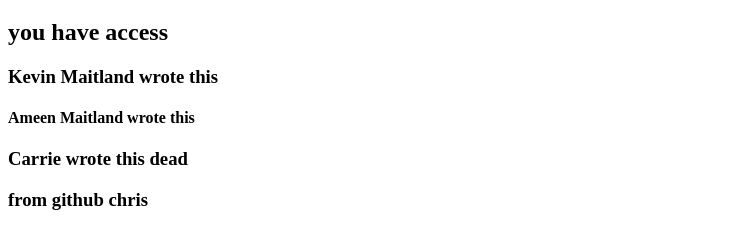
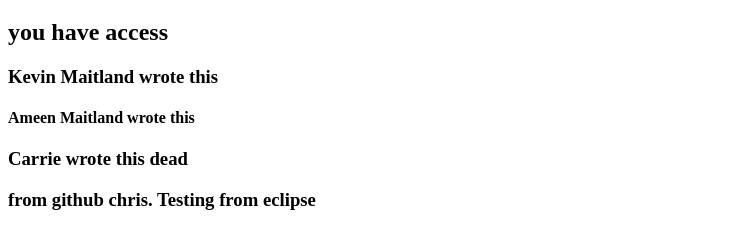
Before and after one commit to Ameen1001/web, a plain HTML site: page My First Dynamic Web Project/WebContent/index.html in a window 1280 px wide. Shown: the part 61-310 px from the top of the page, without its empty margins (0-748 px from the left). Drawn offline with Linux system fonts and the light colour scheme.

Commit message:
edit on my eclipse

```diff
--- a/My First Dynamic Web Project/WebContent/index.html
+++ b/My First Dynamic Web Project/WebContent/index.html
@@ -10,6 +10,6 @@
 <h3>Kevin Maitland wrote this</h3>
 <h4>Ameen Maitland wrote this</h4>
 <h3>Carrie wrote this dead</h3>
-  <h3>from github chris</h3>
+<h3>from github chris. Testing from eclipse</h3>
 </body>
 </html>
```
